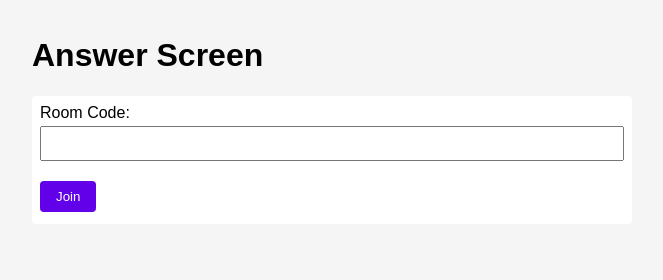
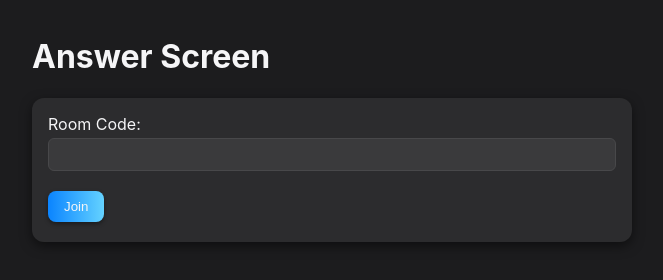
Before and after one commit to cdapayne/GoTriviaGo, a website: page public/answer.html in a window 1280 px wide. Shown: the whole page, without its empty margins (308-971 px from the left). Drawn offline with nearby package versions, Linux system fonts and the light colour scheme; no server answers.

Commit message:
feat: add dark mode styling

```diff
--- a/public/answer.html
+++ b/public/answer.html
@@ -3,6 +3,7 @@
 <head>
   <meta charset="utf-8">
   <meta name="viewport" content="width=device-width, initial-scale=1">
+  <meta name="color-scheme" content="dark">
   <title>Answer Screen</title>
   <link rel="stylesheet" href="/style.css">
 </head>
--- a/public/style.css
+++ b/public/style.css
@@ -1,40 +1,75 @@
+:root {
+  --bg: #1c1c1e;
+  --surface: #2c2c2e;
+  --surface-alt: #3a3a3c;
+  --text: #f5f5f7;
+  --accent: #0A84FF;
+  --accent-hover: #64D2FF;
+  --correct: #30d158;
+  --incorrect: #ff453a;
+}
+
 body {
-  font-family: Arial, sans-serif;
+  font-family: -apple-system, BlinkMacSystemFont, 'Segoe UI', Roboto, Helvetica, Arial, sans-serif;
   margin: 0;
   padding: 1rem;
-  background: #f5f5f5;
+  background: var(--bg);
+  color: var(--text);
 }
+
 .container {
   max-width: 600px;
   margin: 0 auto;
 }
+
 button {
-  background: #6200ea;
-  color: white;
+  background: linear-gradient(90deg, var(--accent), var(--accent-hover));
+  color: var(--text);
   border: none;
   padding: 0.5rem 1rem;
   margin: 0.25rem 0;
-  border-radius: 4px;
+  border-radius: 8px;
+  box-shadow: 0 2px 4px rgba(0,0,0,0.4);
+  cursor: pointer;
+  transition: background 0.3s ease, transform 0.1s ease;
 }
+
+button:hover {
+  background: var(--accent-hover);
+}
+
+button:active {
+  transform: scale(0.98);
+}
+
 button.option {
   display: block;
   width: 100%;
   margin: 0.25rem 0;
 }
-input, textarea {
+
+input, textarea, select {
   width: 100%;
   padding: 0.5rem;
   margin: 0.25rem 0 1rem 0;
   box-sizing: border-box;
+  background: var(--surface-alt);
+  color: var(--text);
+  border: 1px solid #48484a;
+  border-radius: 6px;
 }
+
 .question-block {
-  background: white;
-  border-radius: 4px;
-  padding: 0.5rem;
-  margin-bottom: 0.5rem;
+  background: var(--surface);
+  border-radius: 12px;
+  padding: 1rem;
+  margin-bottom: 1rem;
+  box-shadow: 0 4px 12px rgba(0,0,0,0.5);
 }
-.correct { color: green; }
-.incorrect { color: red; }
+
+.correct { color: var(--correct); }
+.incorrect { color: var(--incorrect); }
+
 @media (max-width: 600px) {
   body { padding: 0.5rem; }
 }
```
Also changed, not shown: public/admin.html (+1 -0 lines), public/player.html (+1 -0 lines).
